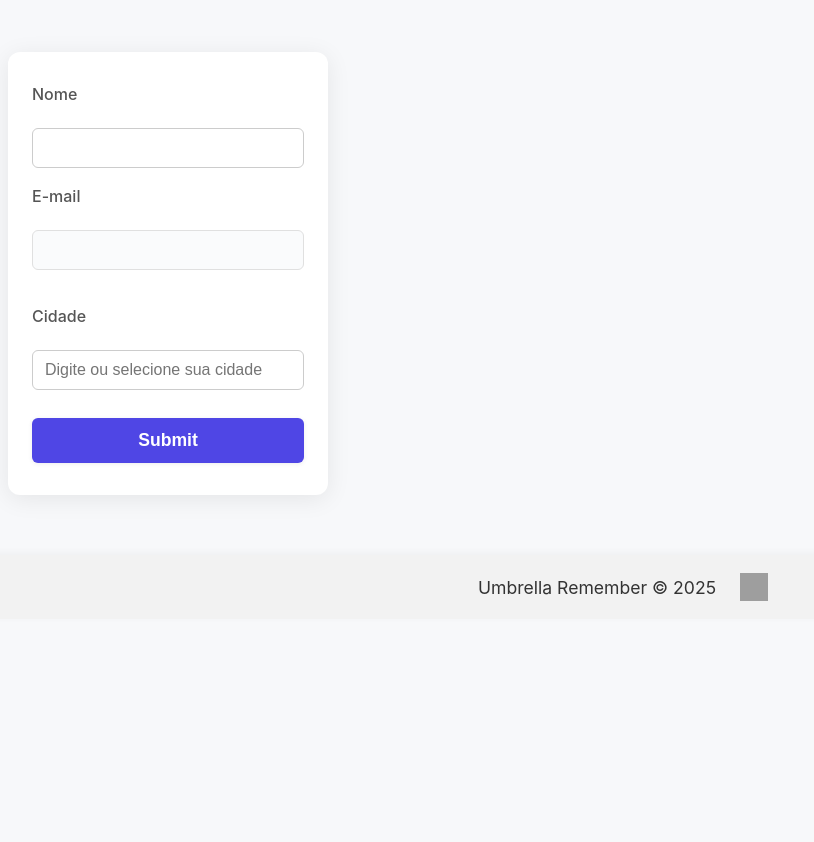
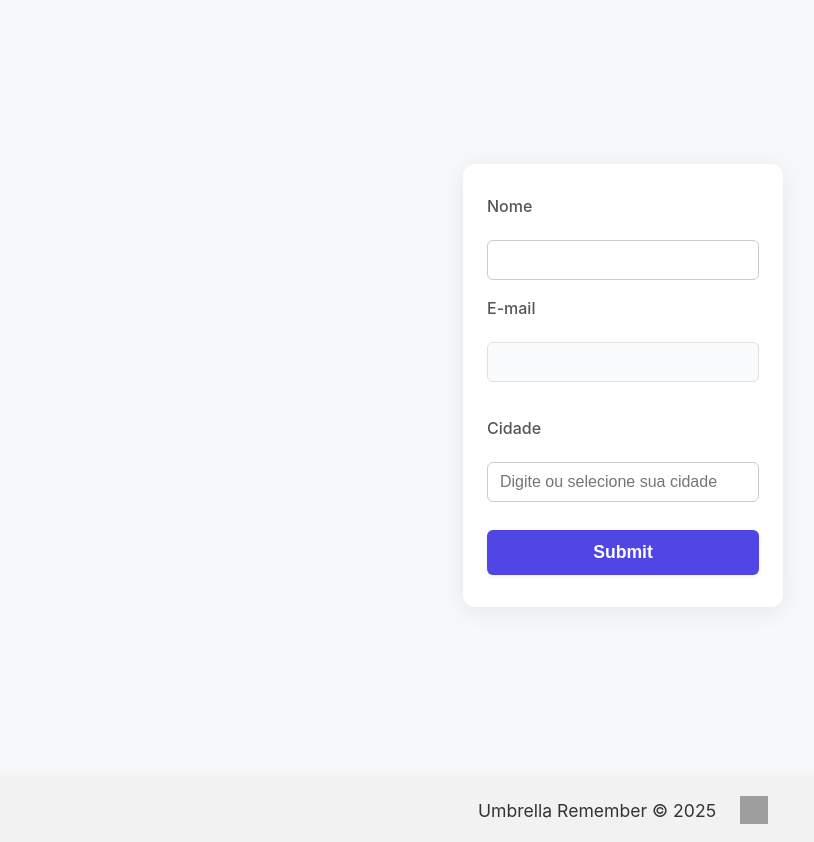
Before and after one commit to Ramalho7/UmbrellaRemember, a Flask app: template templates/editUserPage.html in a window 1280 px wide. Shown: the part 70-912 px from the top of the page, without its empty margins (17-831 px from the left). Before the commit the page ends 671 px from the top, so only its background shows below. Run offline with Flask 3, Linux system fonts and the light colour scheme; the template is opened without the code that fills it, so the values that code supplies are empty; grey boxes are pictures that could not be loaded.

Commit message:
Fix: editUserPage css

```diff
--- a/templates/editUserPage.html
+++ b/templates/editUserPage.html
@@ -3,7 +3,7 @@
 {% block title %}Atualização de cadastro{% endblock %}
 
 {% block body %}
-
+<div class="register-container">
     <div class="main_form">
         <div class="userId">
             <input type="hidden" value="{{user.id}}">
@@ -16,7 +16,8 @@
             <label for="city">Cidade</label>
             <input list="cities" id="city" name="city_id" placeholder="Digite ou selecione sua cidade" required>
             <datalist id="cities">
-            <option value="{{ user.city.id }}">{{ user.city.city_name }} - {{ user.city.state.state_name }} (atual)</option>
+                <option value="{{ user.city.id }}">{{ user.city.city_name }} - {{ user.city.state.state_name }} (atual)
+                </option>
                 {% for city in cities %}
                 <option value="{{ city.id }}">{{ city.city_name }} - {{ city.state.state_name }}</option>
                 {% endfor %}
@@ -24,5 +25,6 @@
             <button type="submit">Submit</button>
         </form>
     </div>
+</div>
 
 {% endblock %}
```
Lines whose indentation alone changed are shown as unchanged.
